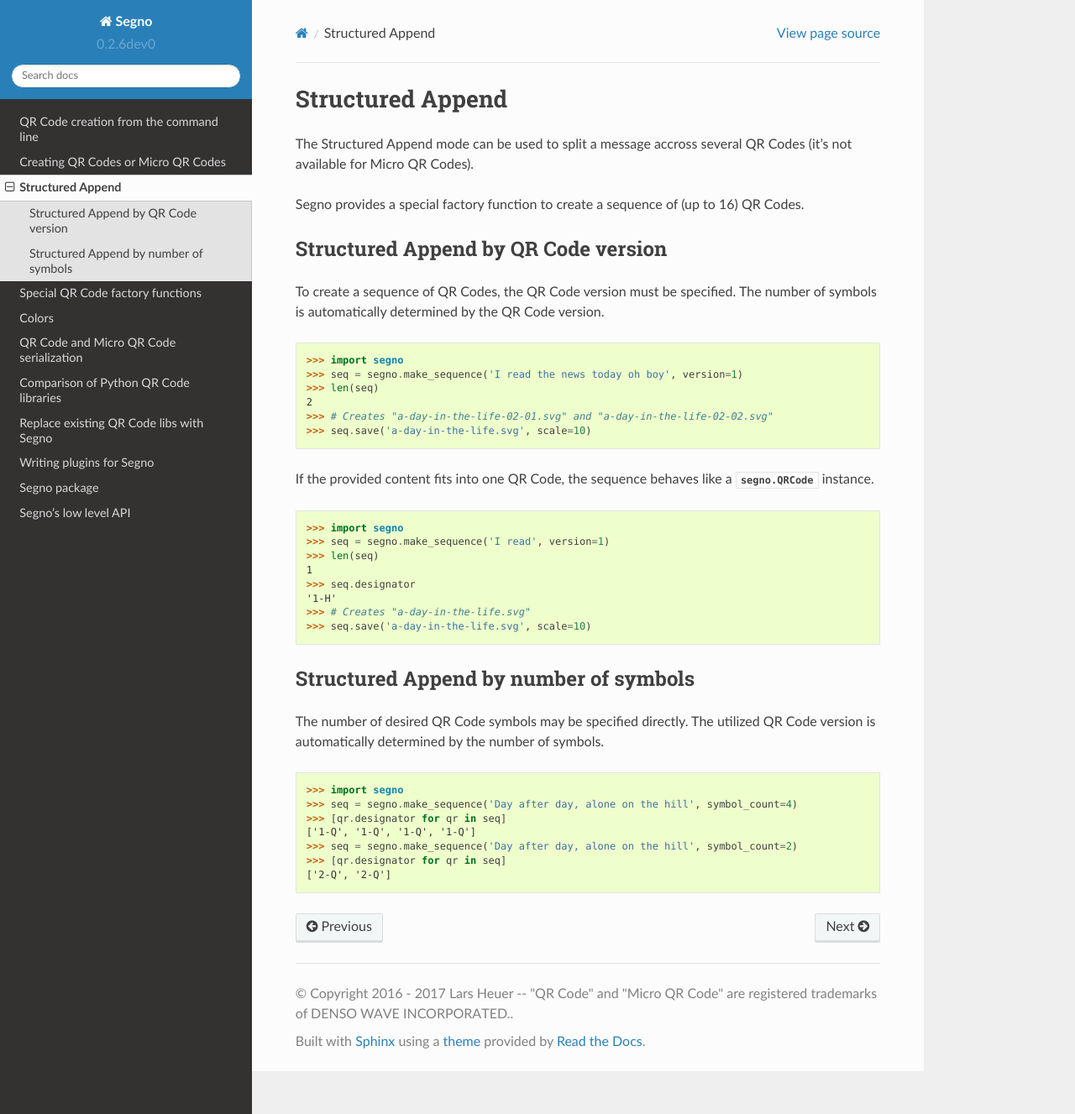
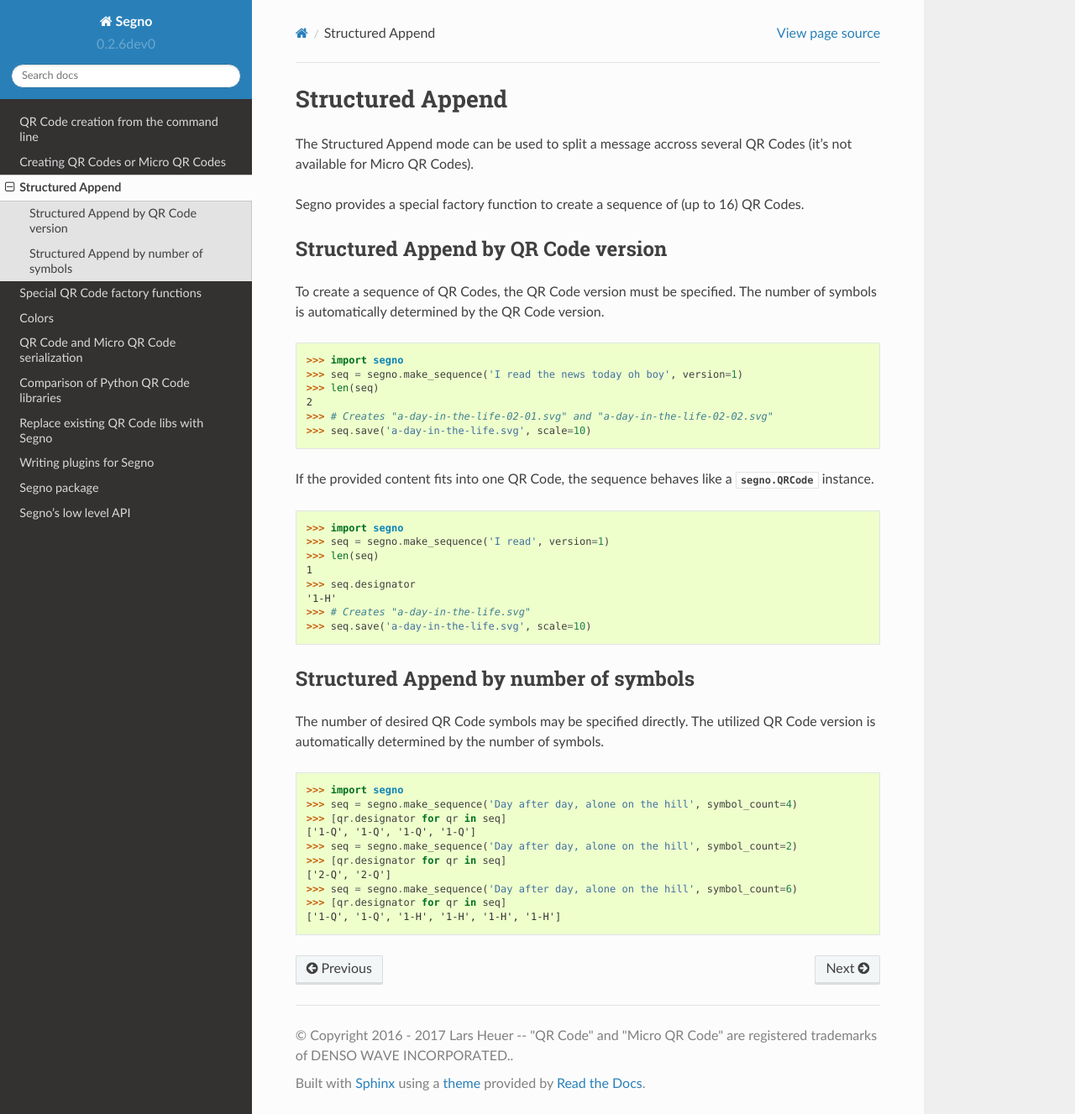
Before and after one commit to heuer/segno, a Sphinx documentation site: the page built from docs/structured-append.rst, in a window 1280 px wide and 1327 px high. Shown: the whole window at 84% size. Built offline with Sphinx 7.4.7 and the Read the Docs theme 2.0.0, drawn with Linux system fonts in a browser that asks for light colours; the version number is read from the project's files by our own code.

Commit message:
Added example to show different error levels in sequence

```diff
--- a/docs/structured-append.rst
+++ b/docs/structured-append.rst
@@ -55,3 +55,6 @@
     >>> seq = segno.make_sequence('Day after day, alone on the hill', symbol_count=2)
     >>> [qr.designator for qr in seq]
     ['2-Q', '2-Q']
+    >>> seq = segno.make_sequence('Day after day, alone on the hill', symbol_count=6)
+    >>> [qr.designator for qr in seq]
+    ['1-Q', '1-Q', '1-H', '1-H', '1-H', '1-H']
```
